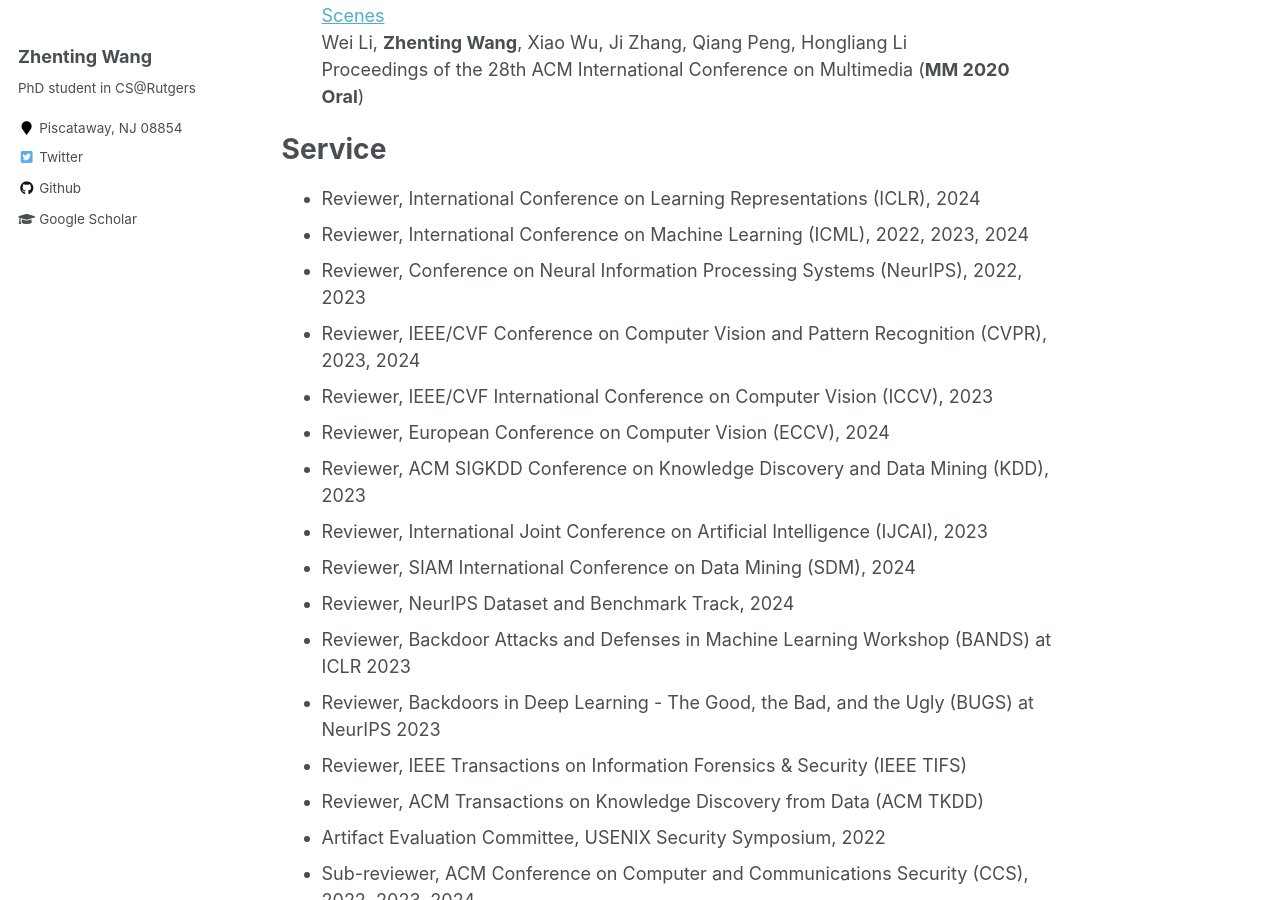
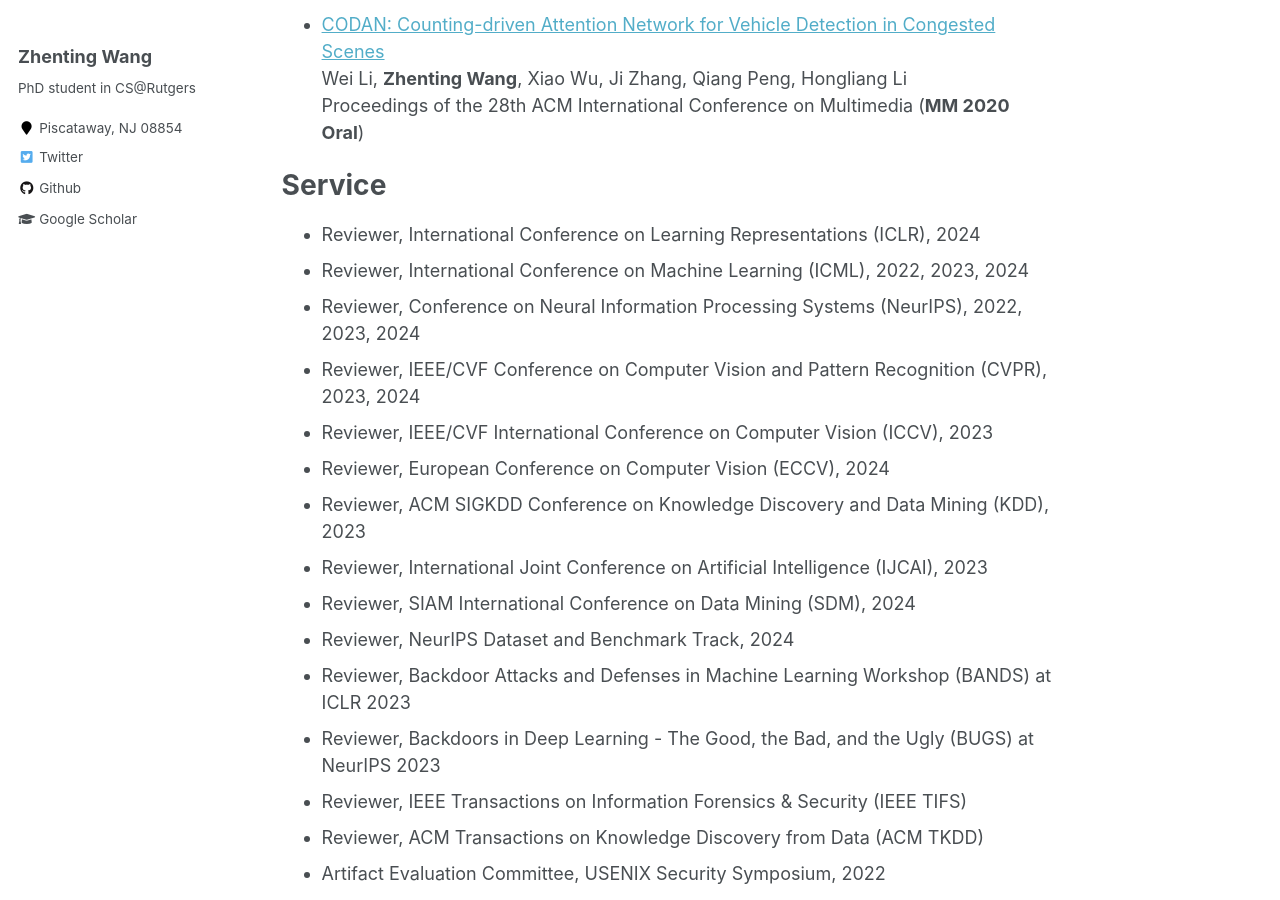
Before and after one commit to ZhentingWang/zhentingwang.github.io, a Jekyll site: the page built from _pages/about.md, in a window 1280 px wide and 900 px high, scrolled down 3721 px. Built offline with Jekyll 4.4.1, drawn with Linux system fonts in a browser that asks for light colours; some of the changed text lies outside the part shown.

Commit message:
Update about.md

```diff
--- a/_pages/about.md
+++ b/_pages/about.md
@@ -13,6 +13,7 @@ redirect_from:
 
 News
 ======
+* [2024-05] I am invited as a reviewer of NeurIPS 2024.
 * [2024-05] 1 paper is accepted to ICML 2024.
 * [2024-04] I am invited as a reviewer of NeurIPS 2024 Dataset and Benchmark Track.
 * [2024-01] 1 paper is accepted to ICLR 2024.
@@ -119,7 +120,7 @@ Service
 ======
 * Reviewer, International Conference on Learning Representations (ICLR), 2024
 * Reviewer, International Conference on Machine Learning (ICML), 2022, 2023, 2024
-* Reviewer, Conference on Neural Information Processing Systems (NeurIPS), 2022, 2023
+* Reviewer, Conference on Neural Information Processing Systems (NeurIPS), 2022, 2023, 2024
 * Reviewer, IEEE/CVF Conference on Computer Vision and Pattern Recognition (CVPR), 2023, 2024
 * Reviewer, IEEE/CVF International Conference on Computer Vision (ICCV), 2023
 * Reviewer, European Conference on Computer Vision (ECCV), 2024
```
